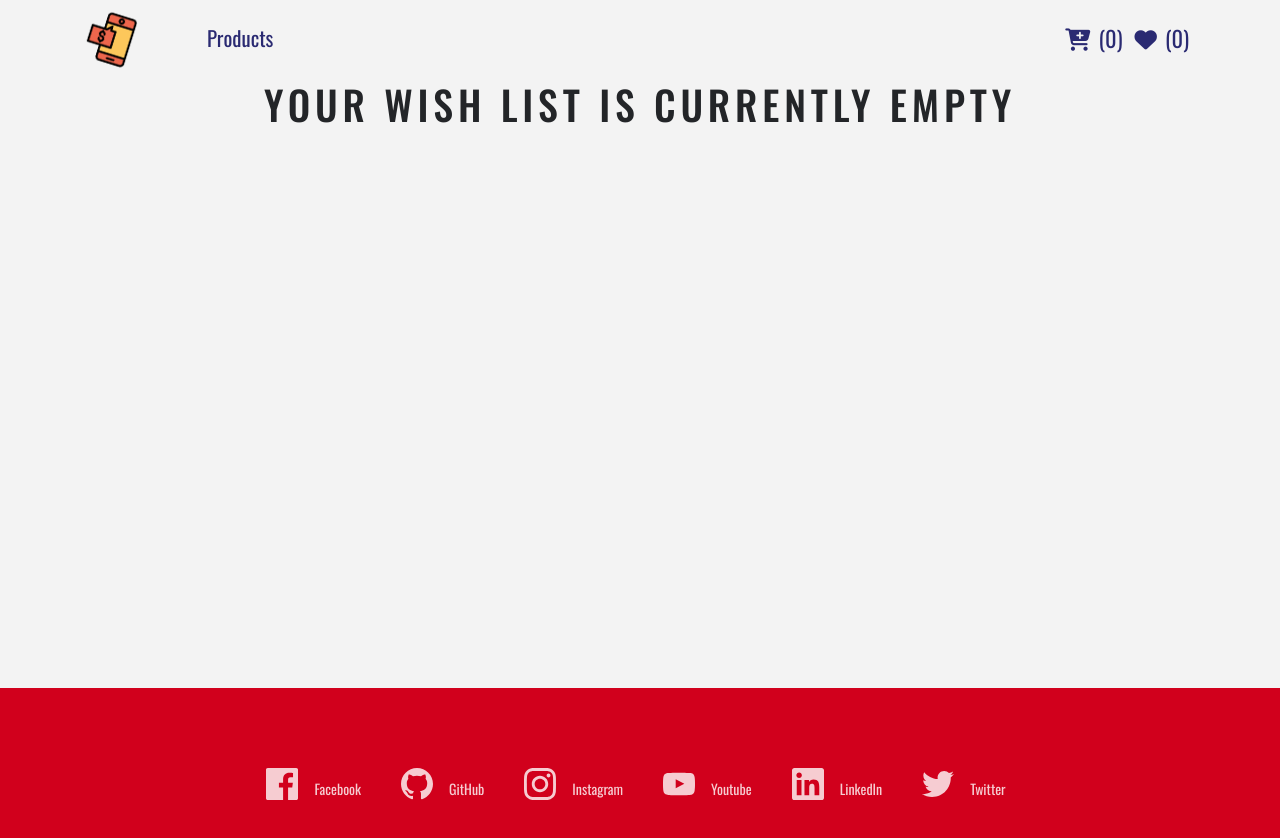
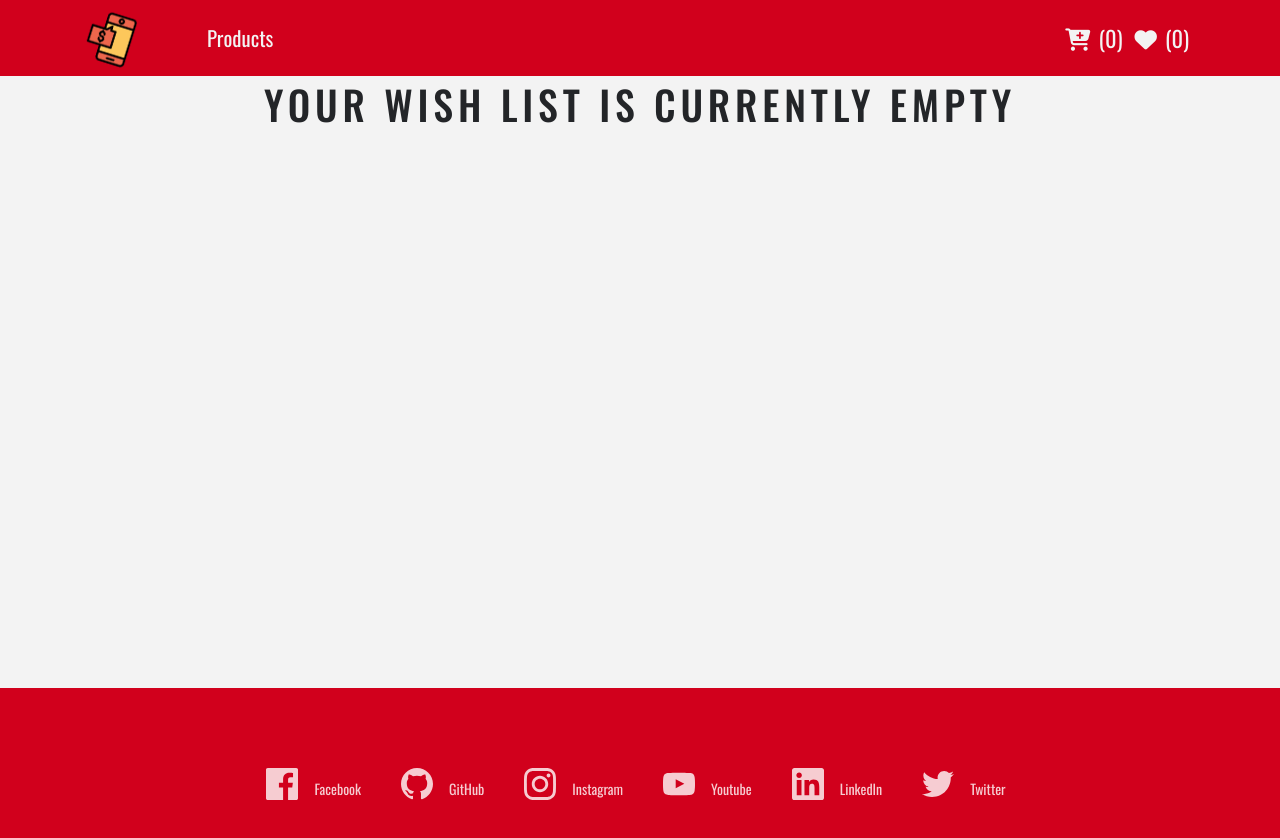
Before and after one commit to djdalino/react-phone-outlet, a React (Create React App) app: page /wish in a window 1280 px wide. Shown: the top 838 px of the page. Built offline with nearby package versions, Linux system fonts and the light colour scheme.

Commit message:
navbar and footer change color on scroll

```diff
--- a/src/App.css
+++ b/src/App.css
@@ -163,10 +163,6 @@ body {
   color: rgba(255, 255, 255, 0.8);
 }
 
-.bg-black-80 {
-  background-color: var(--bloodOrange);
-}
-
 .bg-black {
   background-color: rgba(0, 0, 0);
 }
--- a/src/components/Footer.jsx
+++ b/src/components/Footer.jsx
@@ -1,9 +1,15 @@
 import React, { Component } from "react";
-
+import { FooterWrapper } from "./StyledComponent";
+import { ProductConsumer } from "./functional/context";
 class Footer extends Component {
   render() {
     return (
-      <footer
+      <ProductConsumer>
+        {(value) => {
+          const { navbar } = value;
+          return (
+            <FooterWrapper
+              navbar={navbar}
               // style={{
               //   backgroundImage: `url(https://media.giphy.com/media/hMyn7PchAvgS4/source.gif)`,
               // }}
@@ -147,7 +153,10 @@ class Footer extends Component {
                   <span className="f6 ml3 pr2">Twitter</span>
                 </a>
               </div>
-      </footer>
+            </FooterWrapper>
+          );
+        }}
+      </ProductConsumer>
     );
   }
 }
--- a/src/components/Navbar.jsx
+++ b/src/components/Navbar.jsx
@@ -5,28 +5,12 @@ import logo from "../mobile.png";
 import { ProductConsumer } from "./functional/context";
 import { MyCartButton, NavWrapper } from "./StyledComponent";
 class Navbar extends Component {
-  state = {
-    navbar: "",
-  };
-  componentDidMount() {
-    this.changeNavBar();
-  }
-  changeNavBar = () => {
-    window.addEventListener("scroll", () => {
-      let windowHeight = window.scrollY;
-      if (windowHeight > 50) {
-        this.setState(() => {
-          return { navbar: true };
-        });
-      } else {
-        this.setState(() => {
-          return { navbar: false };
-        });
-      }
-    });
-  };
   render() {
-    const { navbar } = this.state;
+    return (
+      <section>
+        <ProductConsumer>
+          {(value) => {
+            const { cart, wishList, navbar } = value;
             return (
               <NavWrapper
                 navbar={navbar}
@@ -52,10 +36,6 @@ class Navbar extends Component {
                     </li>
                   </ul>
                   <div className="ml-auto">
-            <ProductConsumer>
-              {(value) => {
-                const { cart, wishList } = value;
-                return (
                     <React.Fragment>
                       <Link to="/cart">
                         <MyCartButton
@@ -82,12 +62,13 @@ class Navbar extends Component {
                         </MyCartButton>
                       </Link>
                     </React.Fragment>
+                  </div>
+                </div>
+              </NavWrapper>
             );
           }}
         </ProductConsumer>
-          </div>
-        </div>
-      </NavWrapper>
+      </section>
     );
   }
 }
--- a/src/components/StyledComponent.jsx
+++ b/src/components/StyledComponent.jsx
@@ -26,7 +26,7 @@ export const MyCartButton = styled.button`
   font-size: 1.4rem;
   background: transparent;
   border: none;
-  color: ${(props) => (props.navbar ? "var(--mainWhite)" : "var(--mainBlue)")};
+  color: ${(props) => (props.navbar ? "var(--mainWhite)" : "var(--mainWhite)")};
   border-radius: 0.5rem;
   cursor: pointer;
   transition: all 1s ease-in-out;
@@ -41,13 +41,13 @@ export const MyCartButton = styled.button`
 export const NavWrapper = styled.nav`
   .nav-link {
     color: ${(props) =>
-      props.navbar ? "var(--mainWhite)" : "var(--mainBlue)"};
+      props.navbar ? "var(--mainWhite)" : "var(--mainWhite)"};
     font-size: 1.3rem;
     transition: all 1s ease-in-out;
   }
 
   background: ${(props) =>
-    props.navbar ? "var(--bloodOrange)" : "transparent"};
+    props.navbar ? "var(--mainBlue)" : "var(--bloodOrange)"};
   transition: all 1s ease-in-out;
   color: ${(props) =>
     props.navbar
@@ -69,3 +69,13 @@ export const ModalContainer = styled.div`
     background: var(--mainWhite);
   }
 `;
+
+export const FooterWrapper = styled.div`
+  background: ${(props) =>
+    props.navbar ? "var(--mainBlue)" : "var(--bloodOrange)"};
+  transition: all 1s ease-in-out;
+  color: ${(props) =>
+    props.navbar
+      ? "var(--mainWhite) !important"
+      : "var(--mainWhite) !important"};
+`;
--- a/src/components/functional/context.jsx
+++ b/src/components/functional/context.jsx
@@ -19,10 +19,29 @@ class ProductProvider extends Component {
     focus: "",
     name: "",
     number: "",
+    navbar: false,
   };
   componentDidMount() {
     this.setProducts();
+    this.changeNavBar();
   }
+  //navbar
+  changeNavBar = () => {
+    window.addEventListener("scroll", () => {
+      let windowHeight = window.scrollY;
+      if (windowHeight > 50) {
+        this.setState(() => {
+          return { navbar: true };
+        });
+      } else {
+        this.setState(() => {
+          return { navbar: false };
+        });
+      }
+    });
+  };
+
+  //store pruduct
   setProducts = () => {
     let tempProducts = [];
 
```
Lines whose indentation alone changed are shown as unchanged.
